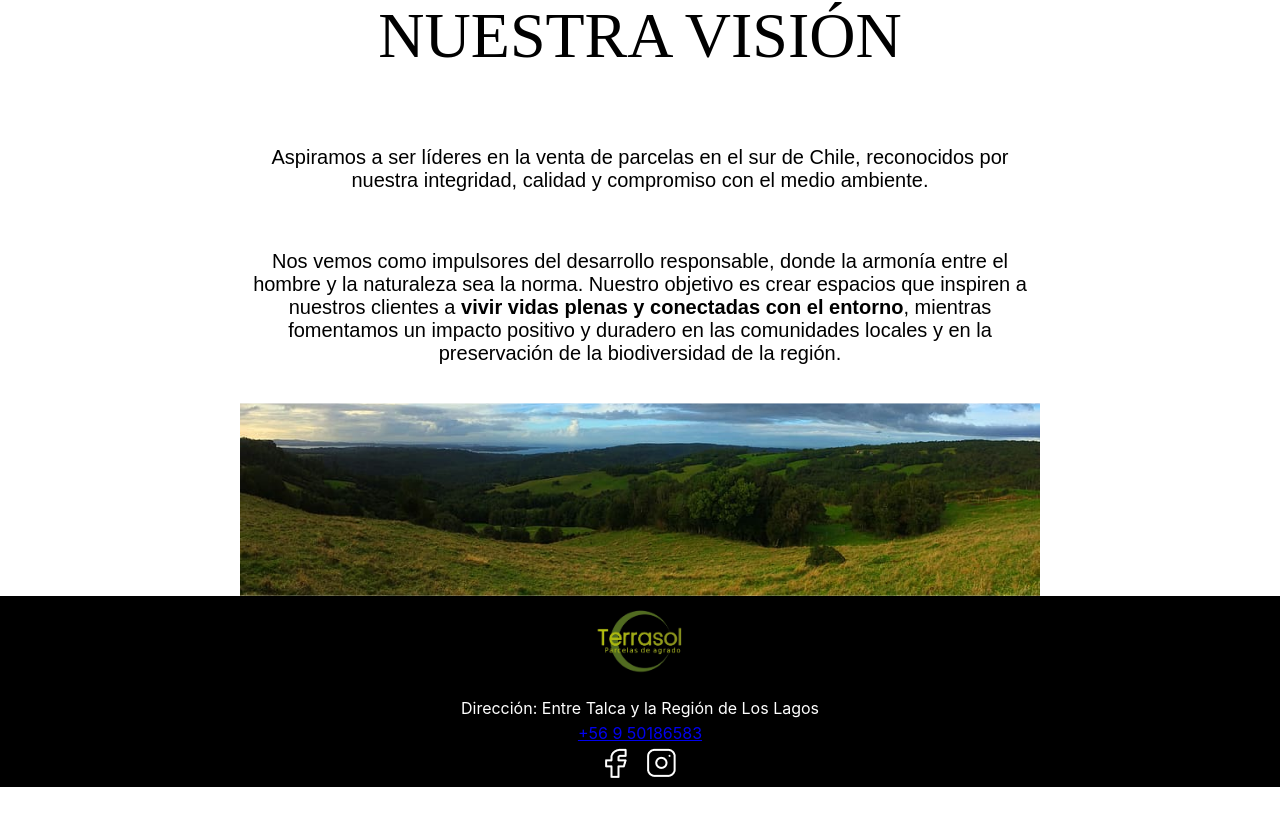
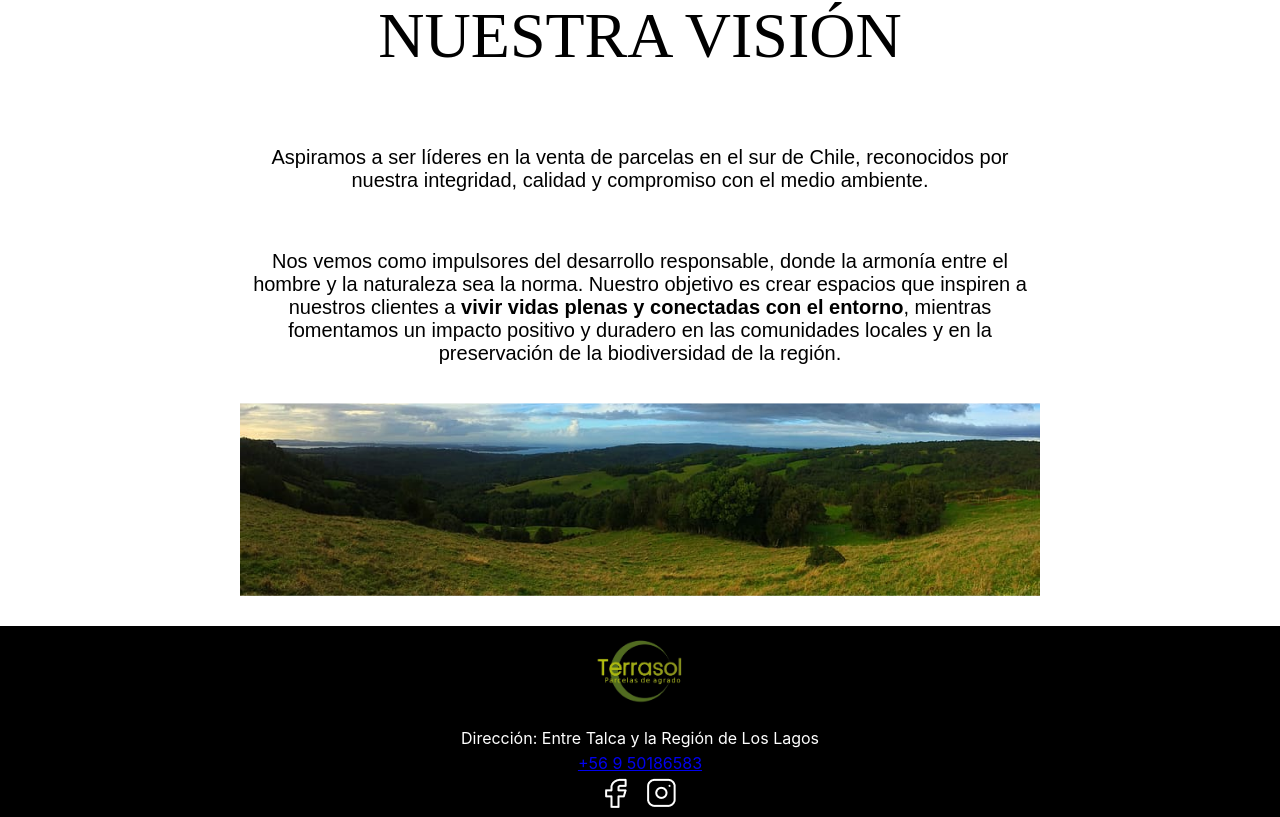
Before and after one commit to Matidmartinez/TerraSol-Front, a React (Create React App) app: page /nosotros in a window 1280 px wide. Shown: the part 1354-2171 px from the top of the page. Before the commit the page ends 2141 px from the top, so only its background shows below. Built offline with nearby package versions, Linux system fonts and the light colour scheme; no server answers; a web font is replaced by a local one.

Commit message:
cambios en el footer

```diff
--- a/src/styles/Footer.css
+++ b/src/styles/Footer.css
@@ -1,5 +1,32 @@
 .footer-logos {
-    display: flex;
-    justify-content: center;
-    gap: 20px
-  }
+  display: flex;
+  justify-content: center;
+  gap: 20px;
+}
+
+.footer {
+  background-color: #000;
+  color: #fff;
+  text-align: center;
+  bottom: 0;
+  padding: 5px 0;
+  margin-top: 30px;
+}
+
+.footer-logo img {
+  max-width: 100px;
+  margin-bottom: 10px;
+}
+
+.footer-address,
+.footer-contact {
+  margin: 5px 0;
+}
+
+.footer-contact .whatsapp-icon {
+  background-size: contain;
+  display: inline-block;
+  width: 20px;
+  height: 20px;
+  margin-right: 5px;
+}
```
